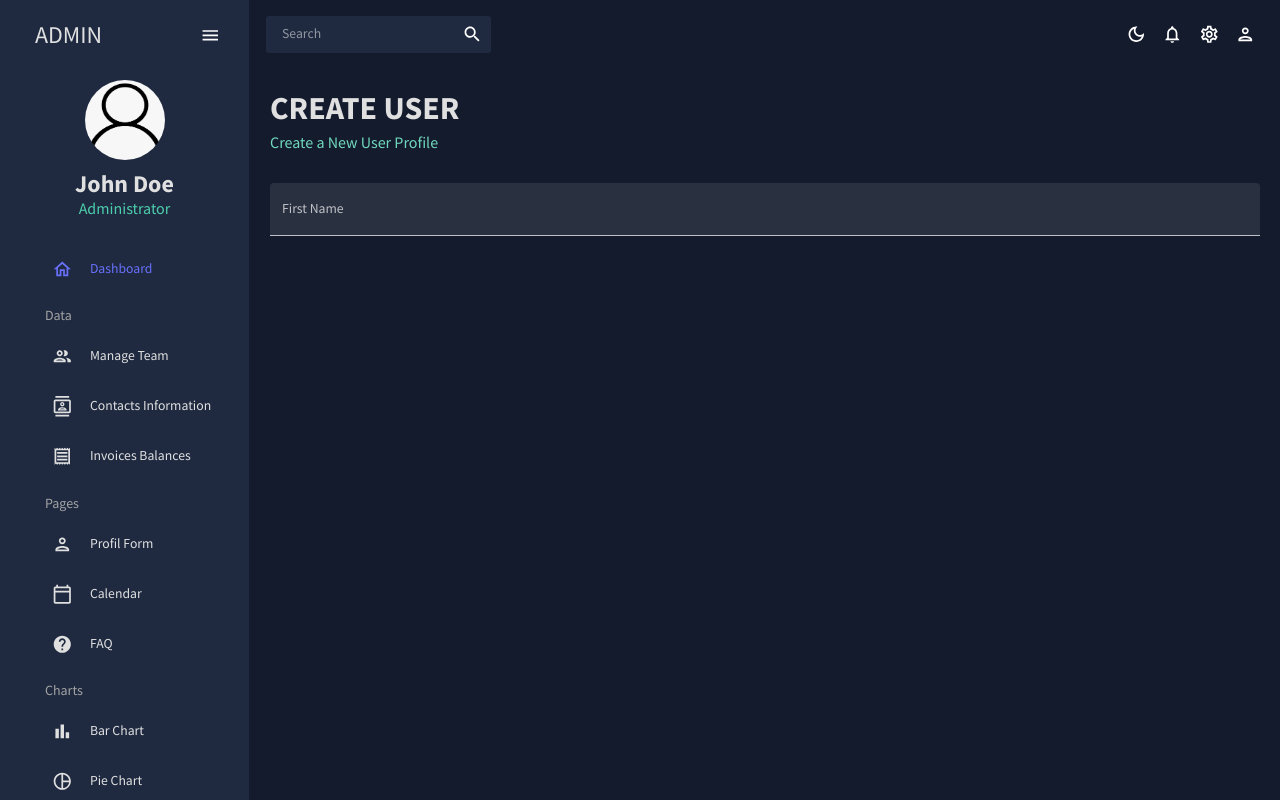
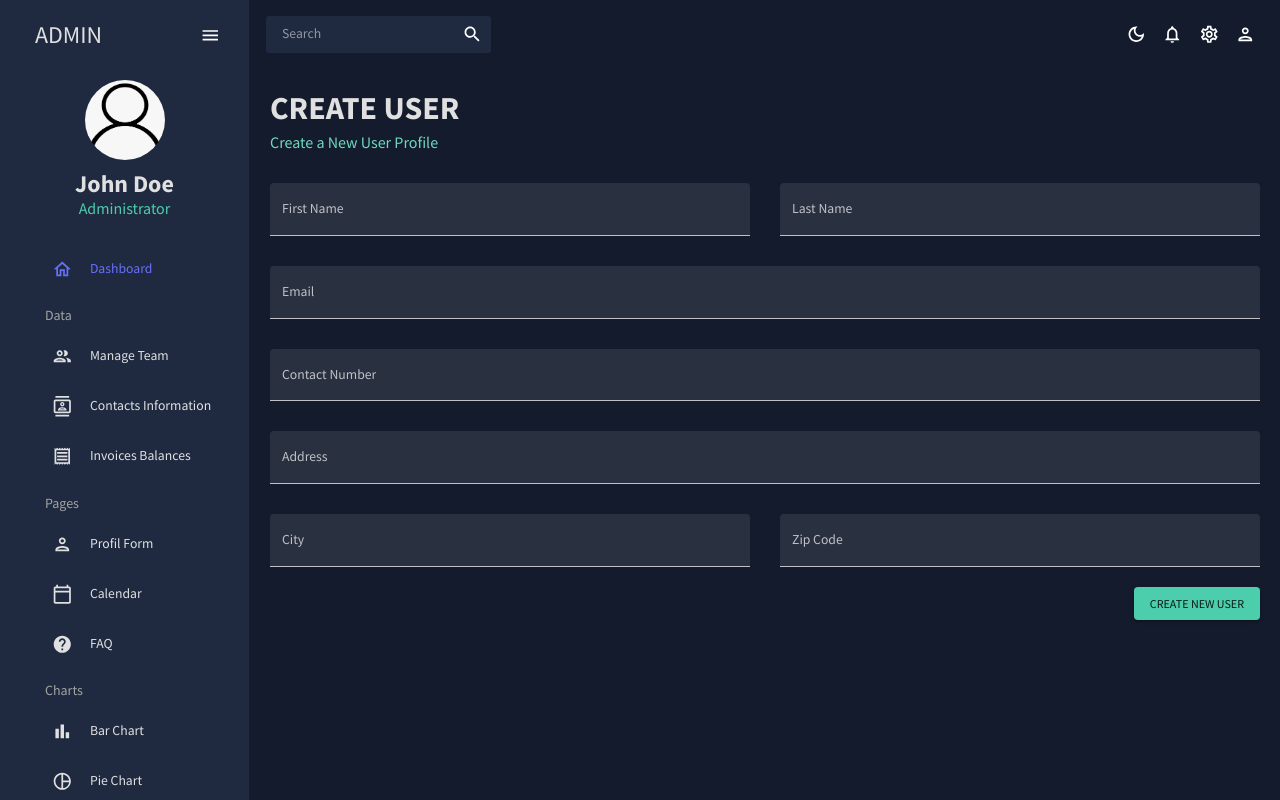
Before and after one commit to CMT94/react-MUI-admin-dashboard, a React (Create React App) app: page /form in a window 1280 px wide. Built offline with nearby package versions, Linux system fonts and the light colour scheme.

Commit message:
Profil form feature

```diff
--- a/src/scenes/profile-form/index.jsx
+++ b/src/scenes/profile-form/index.jsx
@@ -13,8 +13,9 @@ const initialValues = {
   lastName: "",
   email: "",
   contact: "",
-  address1: "",
-  address2: "",
+  address: "",
+  city: "",
+  zipCode: "",
 };
 
 const phoneRegExp =
@@ -28,8 +29,9 @@ const userSchema = yup.object().shape({
     .string()
     .matches(phoneRegExp, "Phone number is not valid")
     .required("Required"),
-  address1: yup.string().required("Required"),
-  address2: yup.string().required("Required"),
+  address: yup.string().required("Required"),
+  city: yup.string().required("Required"),
+  zipCode: yup.string().required("Required"),
 });
 
 const ProfileForm = () => {
@@ -51,6 +53,7 @@ const ProfileForm = () => {
           values,
           errors,
           touched,
+          isValid,
           handleBlur,
           handleChange,
           handleSubmit,
@@ -79,6 +82,94 @@ const ProfileForm = () => {
                 helperText={touched.firstName && errors.firstName}
                 sx={{ gridColumn: "span 2" }}
               />
+              <TextField
+                fullWidth
+                variant="filled"
+                name="lastName"
+                type="text"
+                label="Last Name"
+                onBlur={handleBlur}
+                onChange={handleChange}
+                value={values.lastName}
+                error={!!touched.lastName && !!errors.lastName}
+                helperText={touched.lastName && errors.lastName}
+                sx={{ gridColumn: "span 2" }}
+              />
+              <TextField
+                fullWidth
+                variant="filled"
+                name="email"
+                type="email"
+                label="Email"
+                onBlur={handleBlur}
+                onChange={handleChange}
+                value={values.email}
+                error={!!touched.email && !!errors.email}
+                helperText={touched.email && errors.email}
+                sx={{ gridColumn: "span 4" }}
+              />
+              <TextField
+                fullWidth
+                variant="filled"
+                name="contact"
+                type="text"
+                label="Contact Number"
+                onBlur={handleBlur}
+                onChange={handleChange}
+                value={values.contact}
+                error={!!touched.contact && !!errors.contact}
+                helperText={touched.contact && errors.contact}
+                sx={{ gridColumn: "span 4" }}
+              />
+              <TextField
+                fullWidth
+                variant="filled"
+                name="address"
+                type="text"
+                label="Address"
+                onBlur={handleBlur}
+                onChange={handleChange}
+                value={values.address}
+                error={!!touched.address && !!errors.address}
+                helperText={touched.address && errors.address}
+                sx={{ gridColumn: "span 4" }}
+              />
+              <TextField
+                fullWidth
+                variant="filled"
+                name="city"
+                type="text"
+                label="City"
+                onBlur={handleBlur}
+                onChange={handleChange}
+                value={values.city}
+                error={!!touched.city && !!errors.city}
+                helperText={touched.city && errors.city}
+                sx={{ gridColumn: "span 2" }}
+              />
+              <TextField
+                fullWidth
+                variant="filled"
+                name="zipCode"
+                type="text"
+                label="Zip Code"
+                onBlur={handleBlur}
+                onChange={handleChange}
+                value={values.zipCode}
+                error={!!touched.zipCode && !!errors.zipCode}
+                helperText={touched.zipCode && errors.zipCode}
+                sx={{ gridColumn: "span 2" }}
+              />
+            </Box>
+            <Box display="flex" justifyContent="end" mt="20px">
+              <Button
+                type="submit"
+                color="secondary"
+                variant="contained"
+                disabled={!isValid}
+              >
+                Create New User
+              </Button>
             </Box>
           </form>
         )}
```
